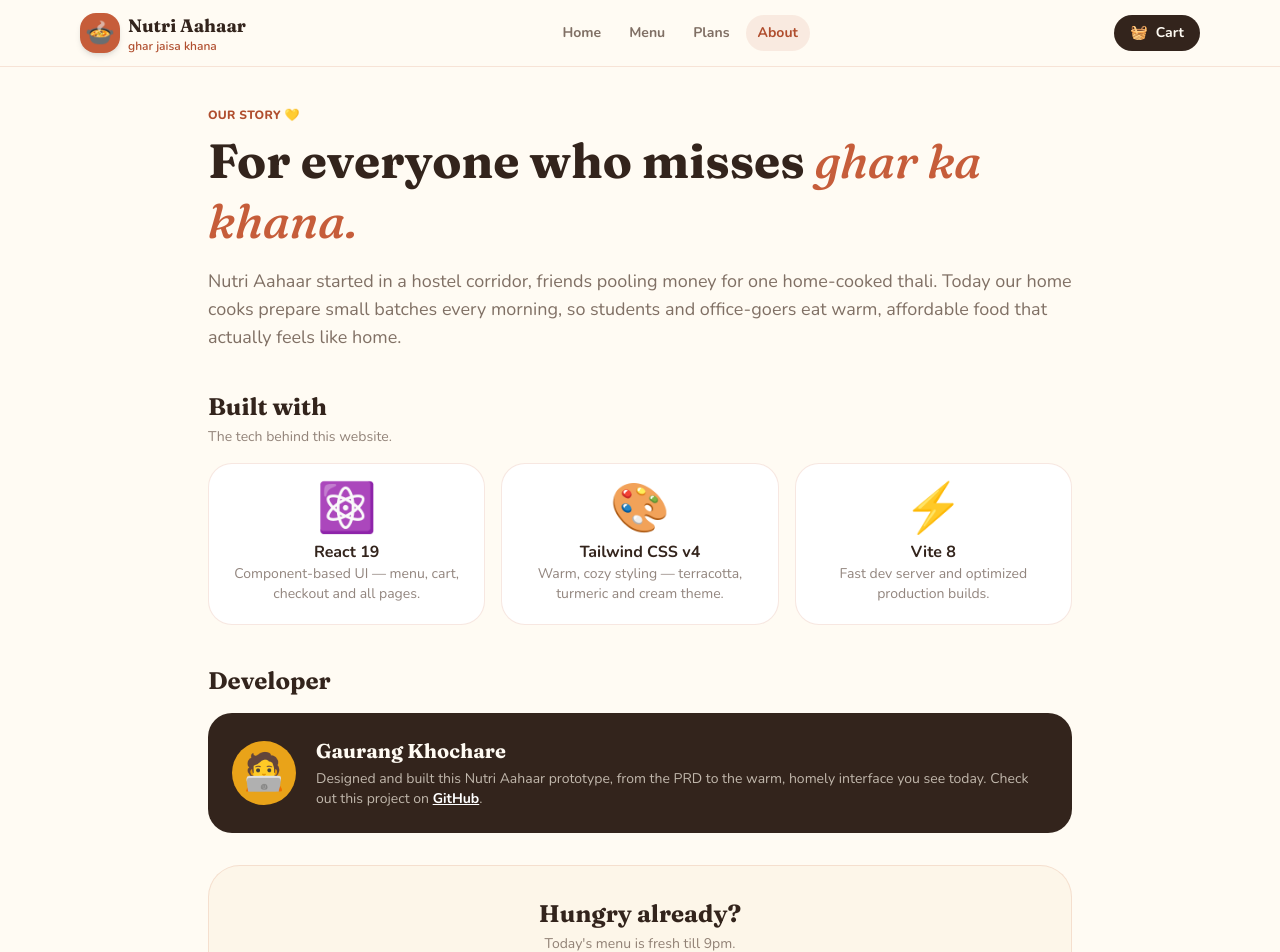
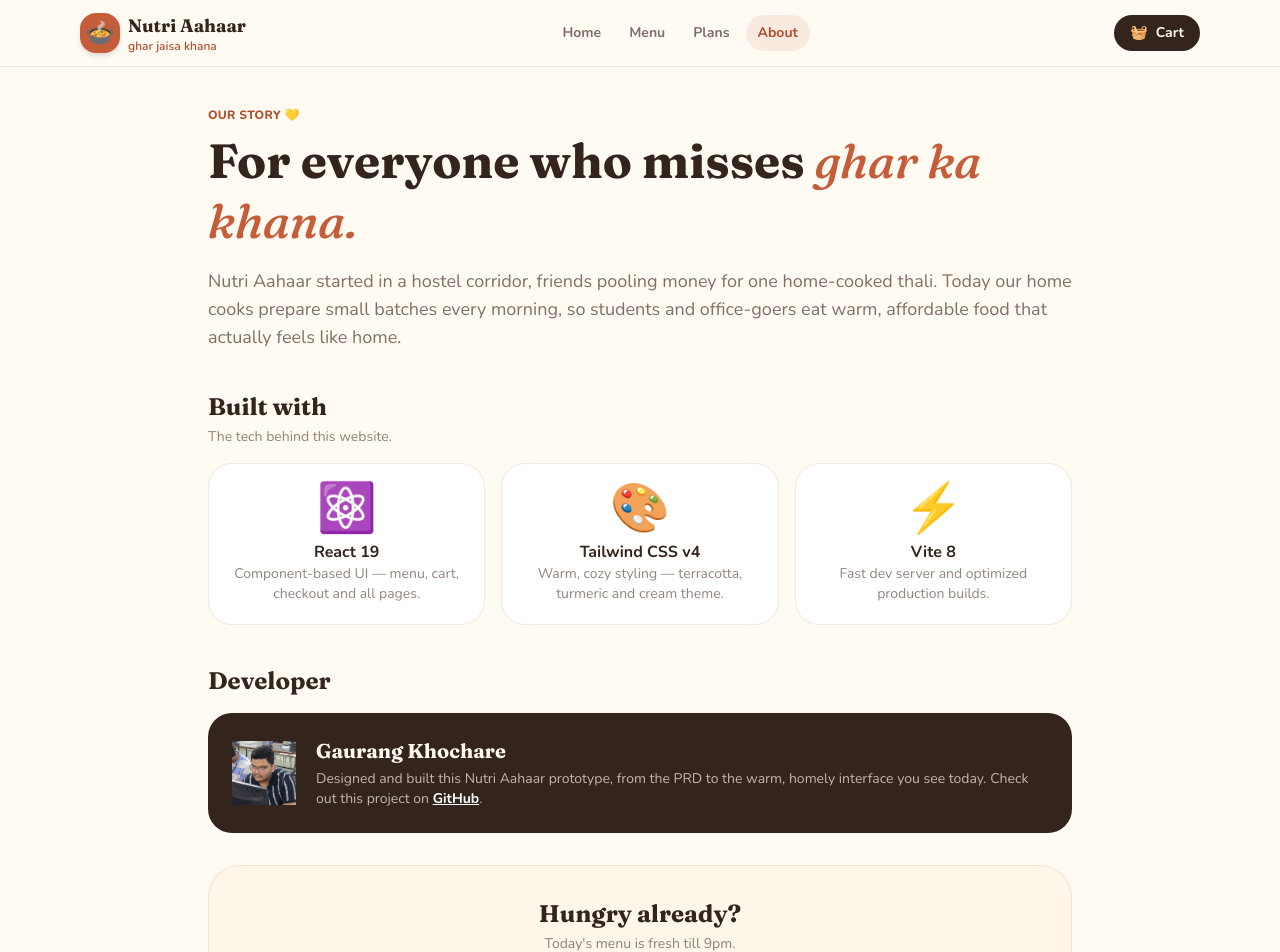
Before and after one commit to gaurangkhochare/nutri-ahaar-prototype, a React (Vite) app: page /nutri-ahaar-prototype/about in a window 1280 px wide. Shown: the top 952 px of the page. Built offline with nearby package versions, Linux system fonts and the light colour scheme.

Commit message:
added profile photo to about page

```diff
--- a/src/pages/About.jsx
+++ b/src/pages/About.jsx
@@ -1,4 +1,5 @@
 import Button from "../components/Button";
+import profileImg from "../assets/profile.webp";
 
 const stack = [
   { e: "⚛️", n: "React 19", d: "Component-based UI — menu, cart, checkout and all pages." },
@@ -34,7 +35,7 @@ export default function About() {
       <h2 className="font-display text-2xl font-bold mt-10">Developer</h2>
       <div className="mt-4 bg-cocoa-900 text-cream-50 rounded-3xl p-6 flex items-center gap-5">
         <div className="w-16 h-16 shrink-0 rounded-full bg-turmeric-400 grid place-items-center text-4xl">
-          🧑‍💻
+          <img src={profileImg} alt="Profile" />
         </div>
         <div>
           <p className="font-display text-xl font-bold">Gaurang Khochare</p>
```
Also changed, not shown: src/assets/profile.webp (added).
